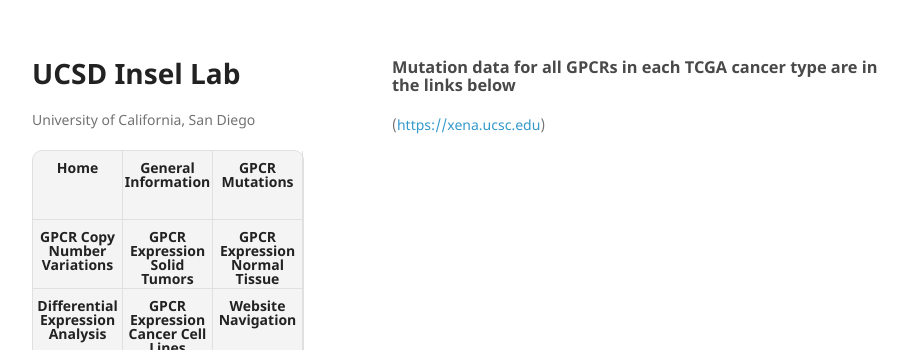
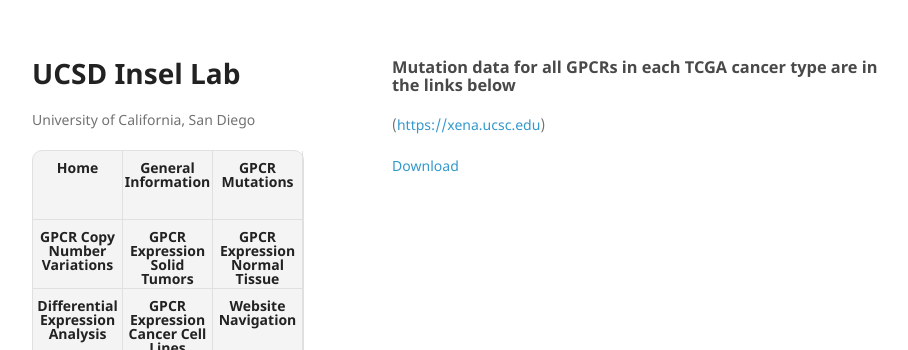
Before and after one commit to insellab/insellab.github.io, a Jekyll site: the page built from gpcr_mutations.md, in a window 1280 px wide. Shown: the top 350 px of the page, without its empty margins (178-1086 px from the left). Built offline with Jekyll 4.4.1, drawn with Linux system fonts in a browser that asks for light colours; our own code applies the rules of GitHub Pages for plain Markdown files.

Commit message:
Update gpcr_mutations.md

```diff
--- a/gpcr_mutations.md
+++ b/gpcr_mutations.md
@@ -5,3 +5,5 @@ layout: default
 ### Mutation data for all GPCRs in each TCGA cancer type are in the links below
 
 ([https://xena.ucsc.edu](https://xena.ucsc.edu))
+
+[Download](https://drive.google.com/file/d/0ByccgsfmD86Pc3RhcnRlcl9maWxl/view?usp=sharing)
```
